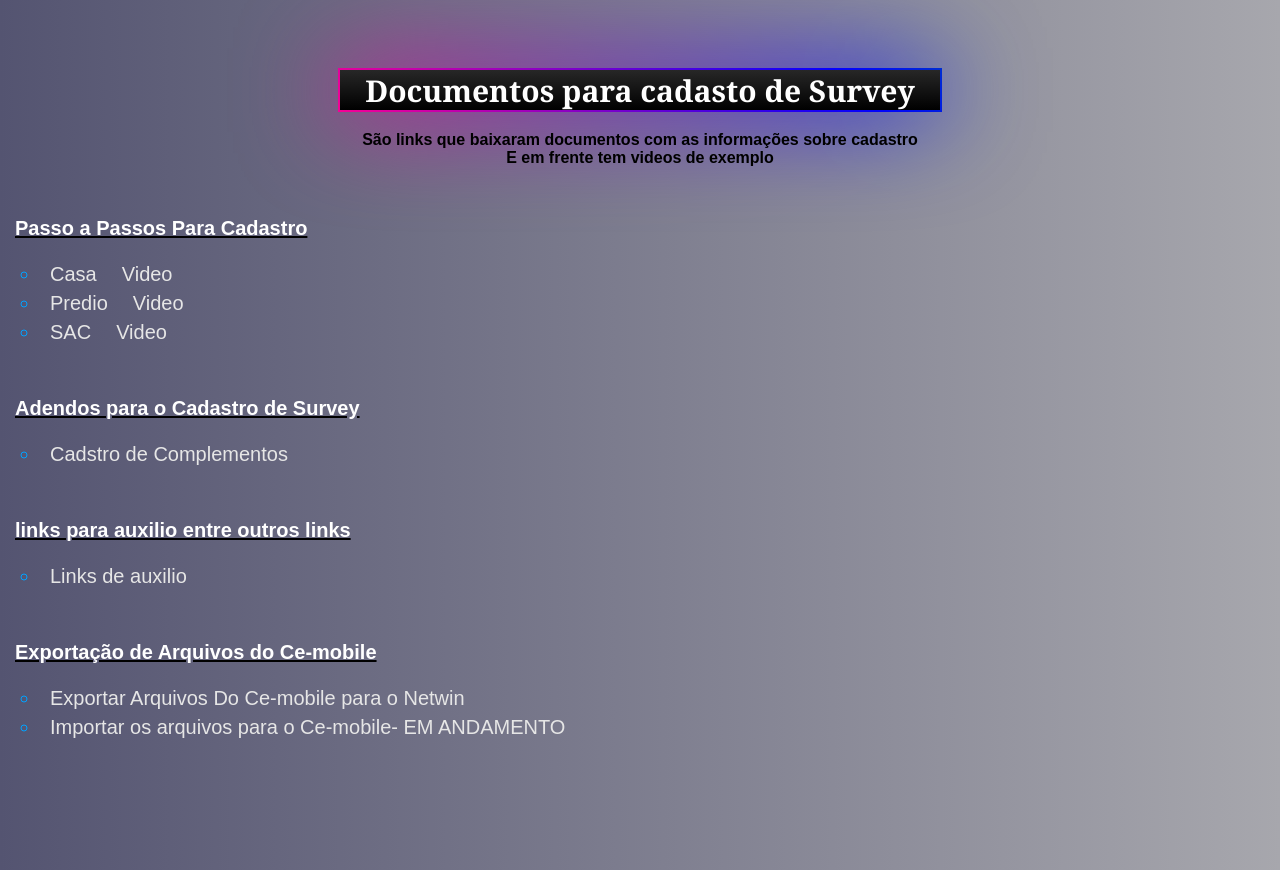
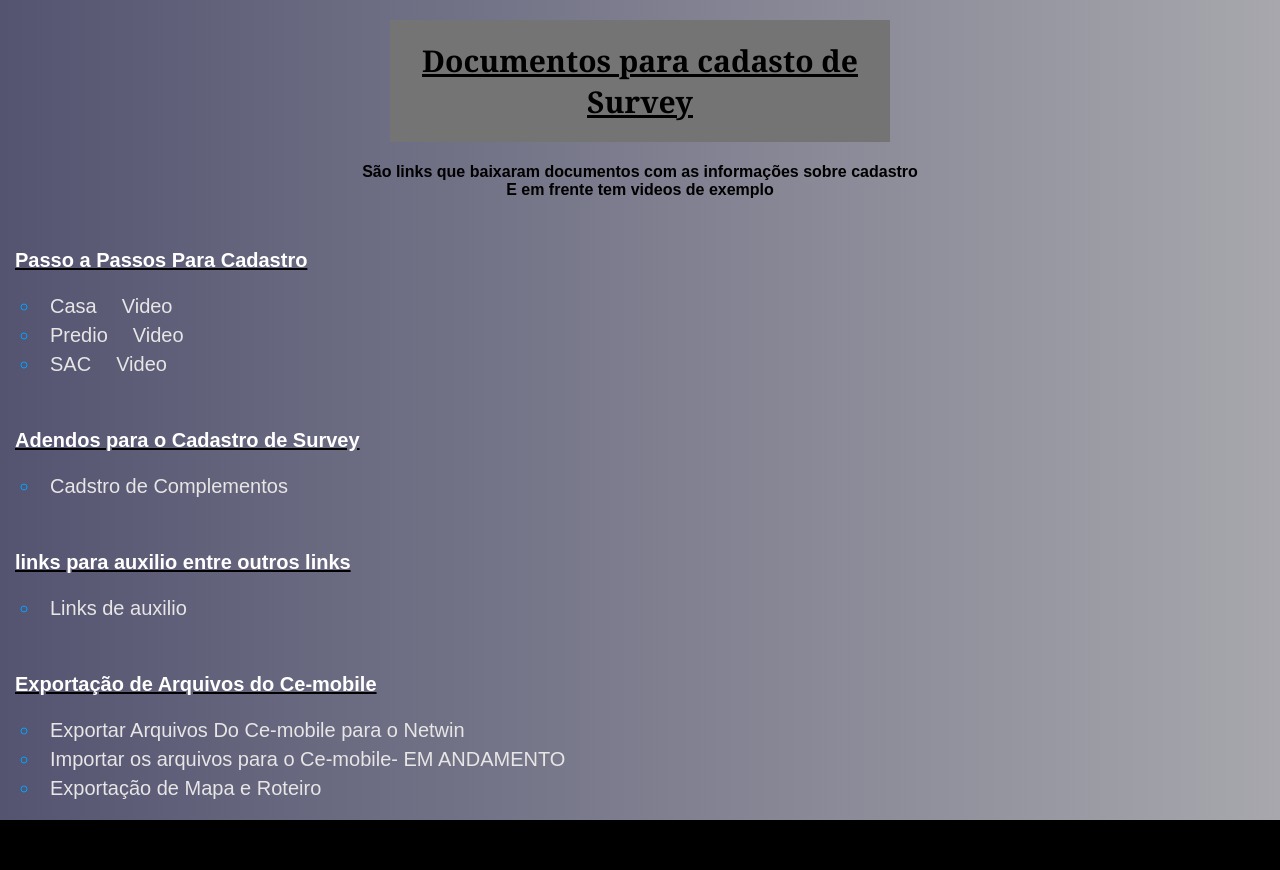
Before and after one commit to vinicius1504/Cadastro-survey, a plain HTML site: page index.html in a window 1280 px wide. After the commit the page ends 820 px from the top, so only its background shows below. Drawn offline with Linux system fonts and the light colour scheme.

Commit message:
Update, index, css

```diff
--- a/css/estilos.css
+++ b/css/estilos.css
@@ -14,14 +14,23 @@ body,html{
       font-family:   Georgia, 'Times New Roman', Times, serif ;
       text-align: center;
       border: 10px;
-      color: white;
+      color: rgb(0, 0, 0);
       margin-top: 70px;
-
+      text-decoration: underline;
+      background-color: rgb(116, 116, 116);
+      width: 460px;
+      border: 15px solid rgb(202, 202, 202);
+      border-style: unset ;
+      padding: 20px;
+      margin: 20px;
+      margin: auto;
+      margin-top: 20px;
   }
 
   #h4{
       font-family: Arial, Helvetica, sans-serif;
       text-align: center;
+
 
 
   }
@@ -33,6 +42,7 @@ body,html{
       margin-top: 50px;
       color: rgb(255, 255, 255);
       margin-left: 15px;
+
 
 
 
@@ -117,41 +127,3 @@ a:visited {
       background-color: #000;
 
     }
-
-    .block {
-      position: relative;
-      margin: 10px auto 0;
-      width: 600px;
-      height: 40px;
-      background: linear-gradient(0deg, #000, #272727);
-    }
-
-    .block:before, .block:after {
-      content: '';
-      position: absolute;
-      left: -2px;
-      top: -2px;
-      background: linear-gradient(45deg, #fb0094, #0000ff, #00ff00,#ffff00, #ff0000, #fb0094,
-        #0000ff, #00ff00,#ffff00, #ff0000);
-      background-size: 800%;
-      width: calc(100% + 4px);
-      height: calc(100% + 4px);
-      z-index: -1;
-      animation: steam 5s linear infinite;
-    }
-
-    @keyframes steam {
-      0% {
-        background-position: 0 0;
-      }
-      50% {
-        background-position: 100% 0;
-      }
-      100% {
-        background-position: 0 0;
-      }
-    }
-
-    .block:after {
-      filter: blur(50px);
-    }
--- a/index.html
+++ b/index.html
@@ -52,6 +52,7 @@
                 <ul>
                     <li><a href="Exportação dos Hps.pdf"download="Exportação dos HPS">Exportar Arquivos Do Ce-mobile para o Netwin</a></li>
                     <li><a href="Exportação dos Hps.pdf"download="Importação dos HPS">Importar os arquivos para o Ce-mobile- EM ANDAMENTO</a></li>
+                    <li><a href="Exportação.pptx"download="Exportação de Mapa e Roteiro">Exportação de Mapa e Roteiro</a></li>
                 </ul>
 
 
```
